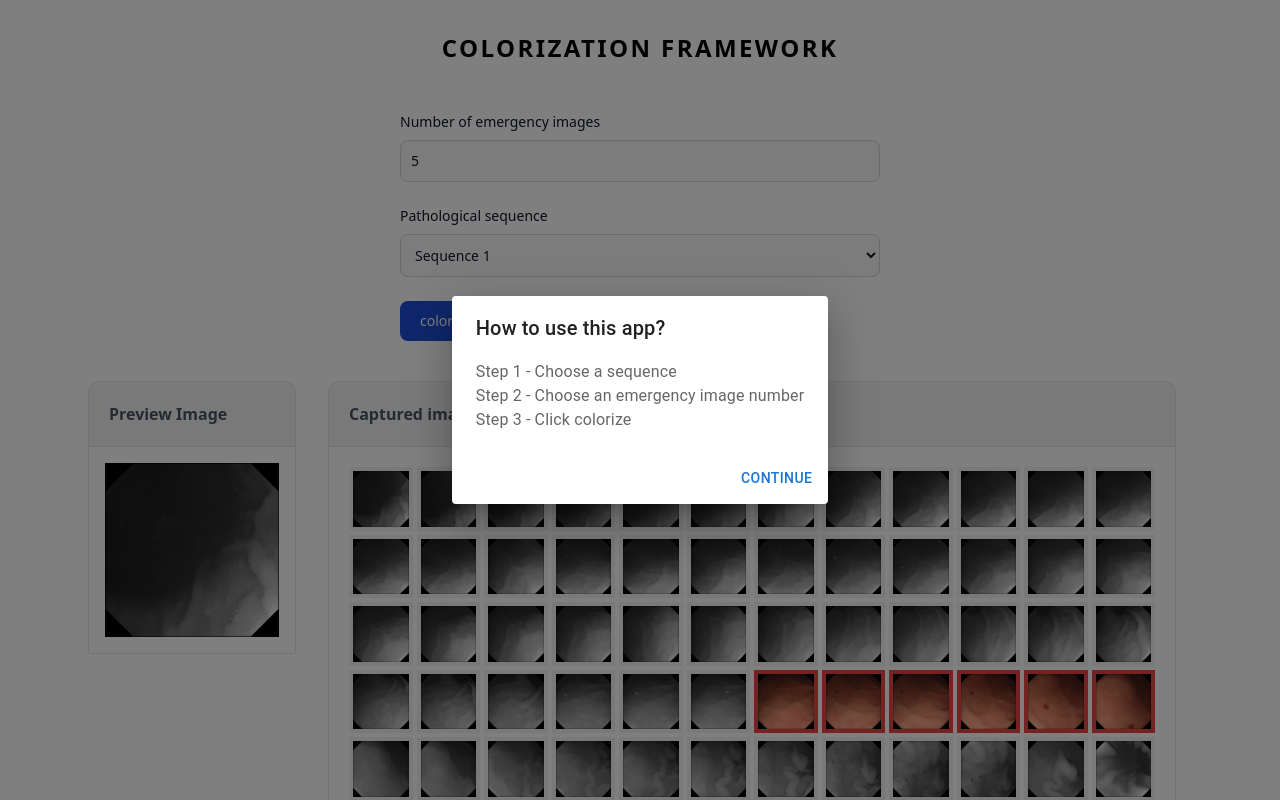
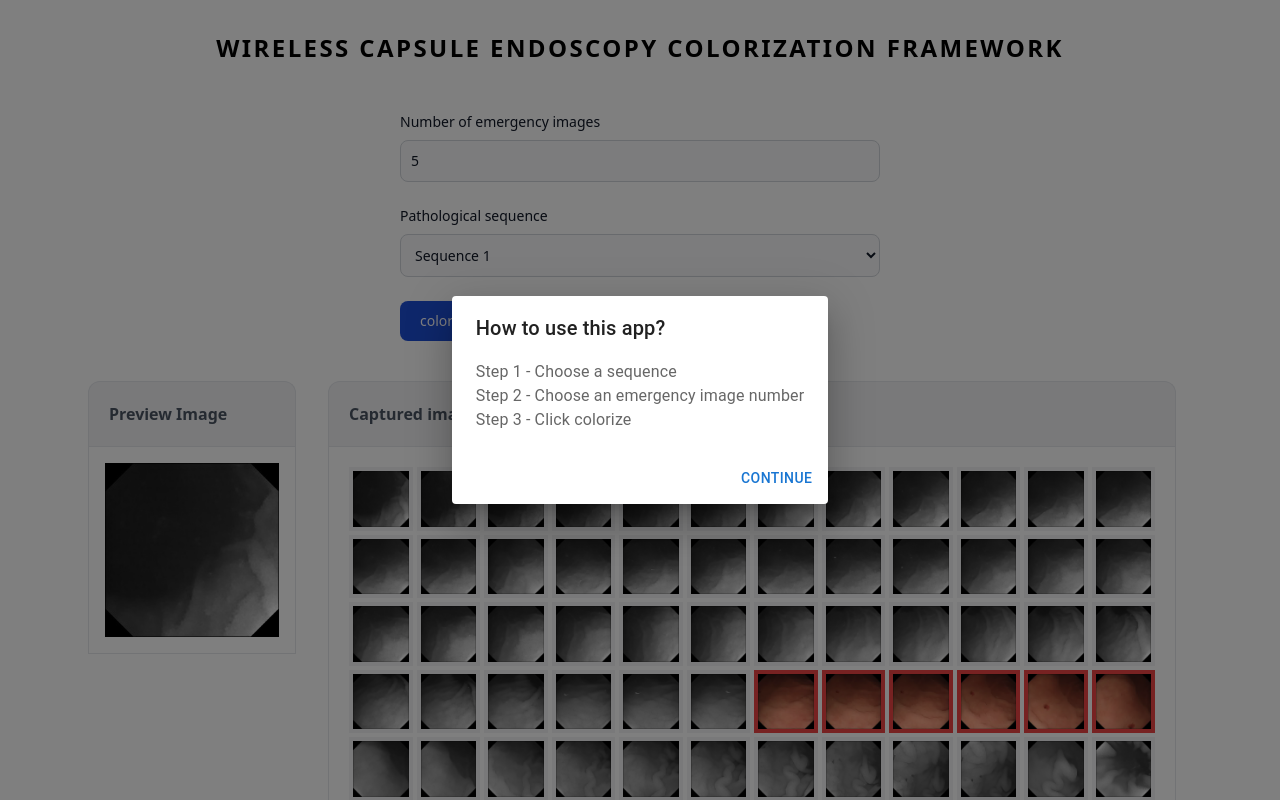
Before and after one commit to hannemanrichard/capsule-colorization-frameworkx, a Next.js app: page / in a window 1280 px wide. Shown: the top 800 px of the page. Built offline with nearby package versions, Linux system fonts and the light colour scheme.

Commit message:
change title

```diff
--- a/pages/index.js
+++ b/pages/index.js
@@ -98,7 +98,7 @@ export default function Home() {
       {/* Content */}
       <div className="w-full min-h-screen">
         <h1 className="text-2xl font-bold tracking-widest uppercase text-center py-8">
-          Colorization Framework
+          Wireless Capsule Endoscopy Colorization framework
         </h1>
         <Header
           loading={loading}
```
